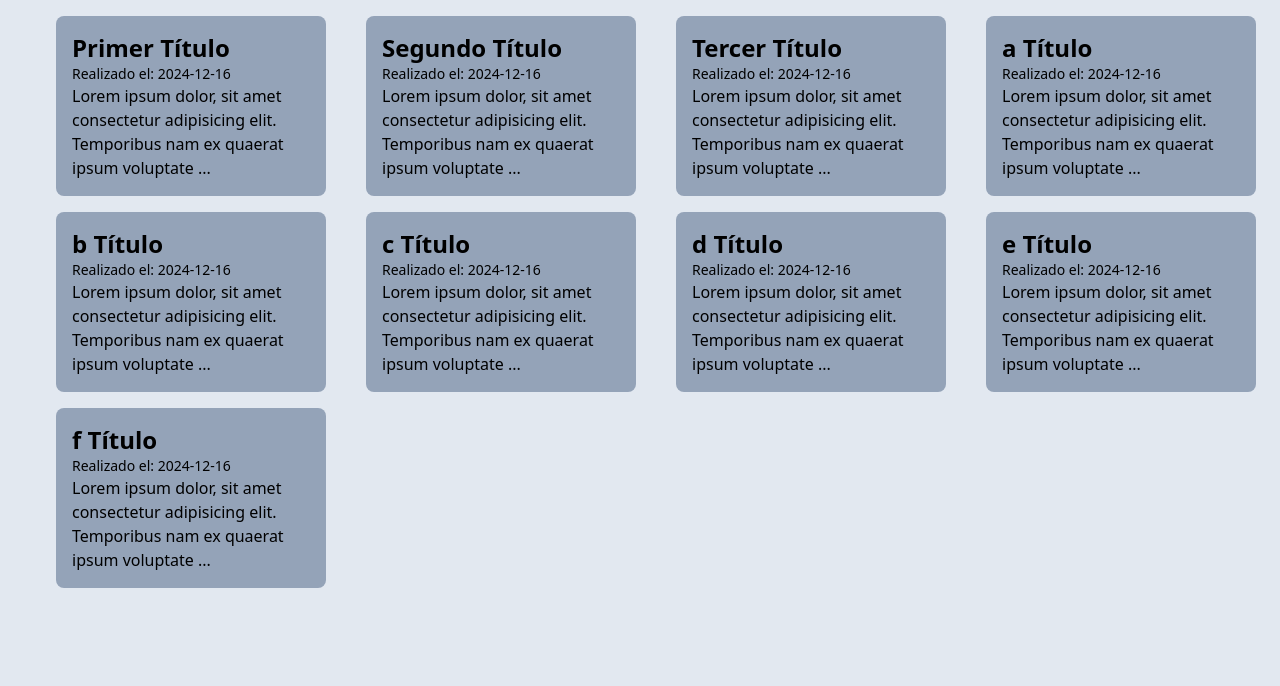
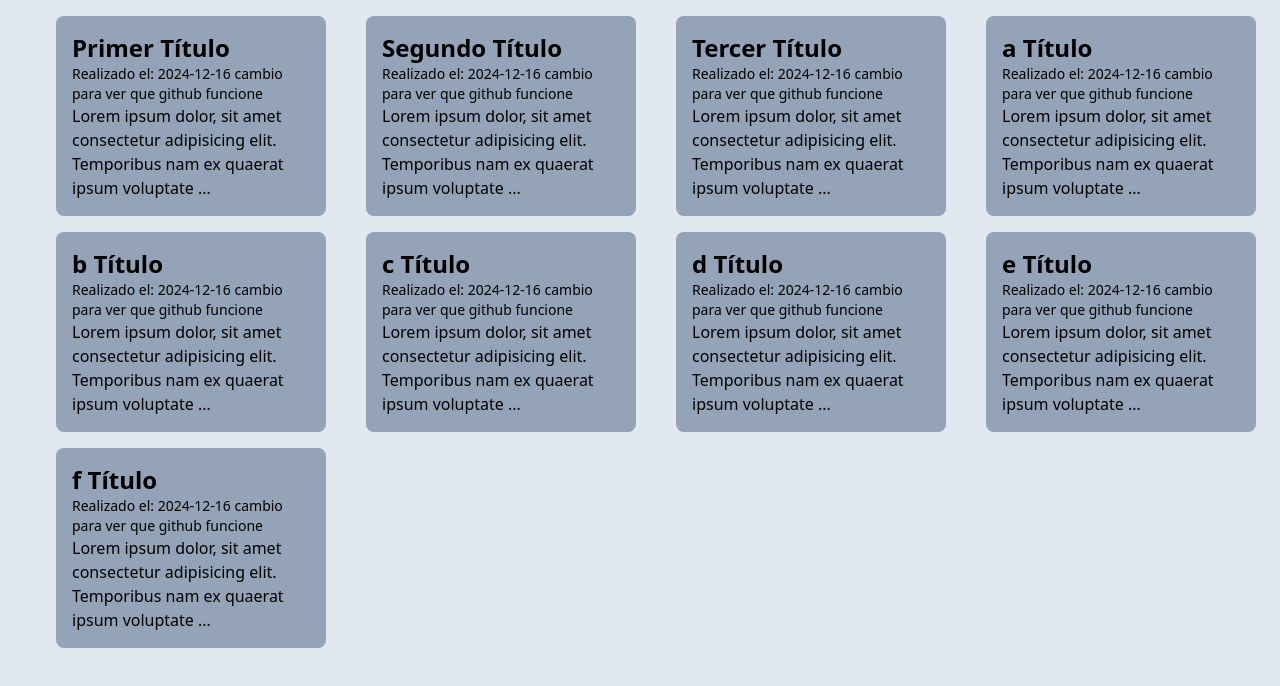
Before and after one commit to BravoDario/demo-astro, an Astro site: page /blog in a window 1280 px wide. Shown: the part 184-870 px from the top of the page. Built offline with nearby package versions, Linux system fonts and the light colour scheme; Astro itself is replaced by a stand-in of ours.

Commit message:
zxcfvgbhjk

```diff
--- a/src/components/blog/ListBlog.jsx
+++ b/src/components/blog/ListBlog.jsx
@@ -22,7 +22,7 @@ const ListBlog = () => {
             {blogs ? blogs.map((blog) => (
                 <a href={"/blog/" + blog.title} key={blog.title} className="w-11/12 bg-slate-400 rounded-lg p-4 hover:bg-slate-300 hover:rounded-xl hover:scale-105 transition-all duration-300">
                     <h2 className="text-2xl font-bold">{blog.title}</h2>
-                    <p className="text-sm">Realizado el: {blog.date}</p>
+                    <p className="text-sm">Realizado el: {blog.date} cambio para ver que github funcione</p>
                     <p>{blog.content.substring(0, 100) + "..."}</p>
                 </a>
             )) : ''}
```
